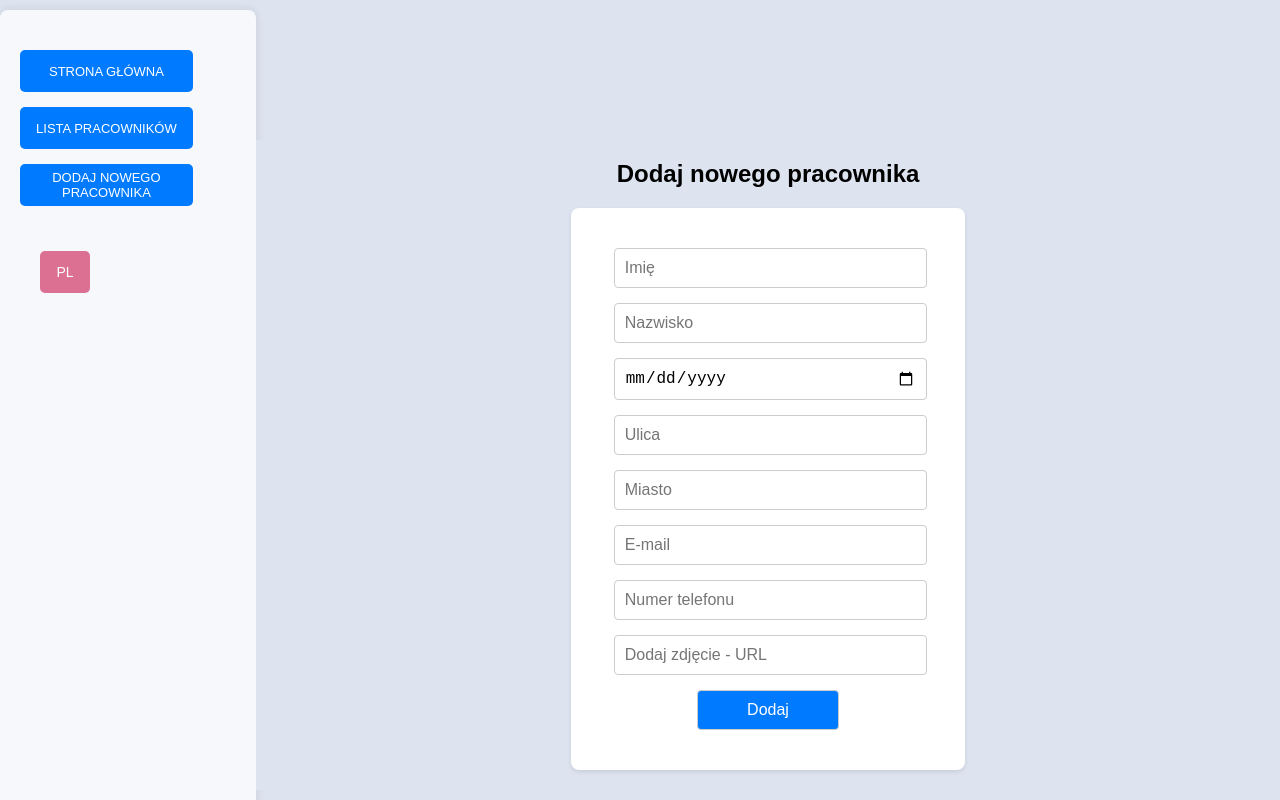
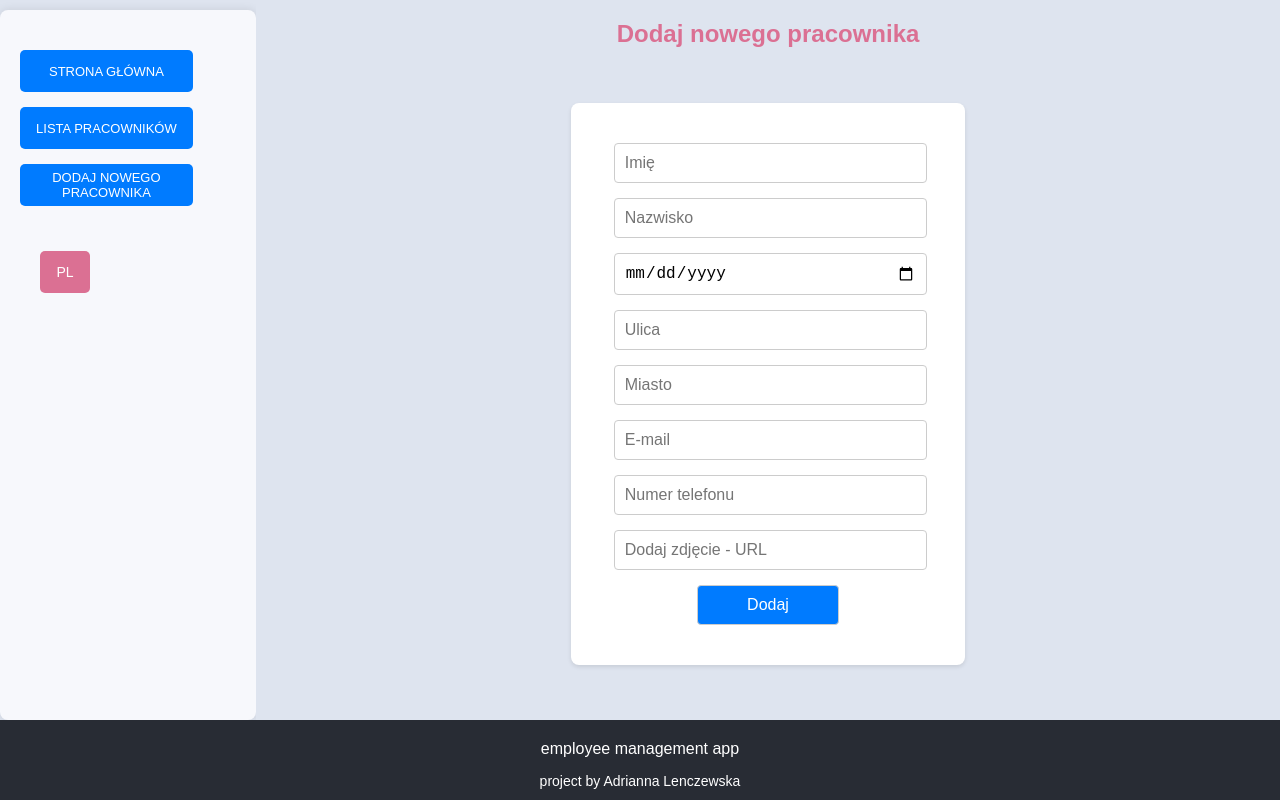
Before and after one commit to AdriannaLen/employee-app, a React (Create React App) app: page /add-new-worker in a window 1280 px wide. Shown: the top 800 px of the page. Built offline with nearby package versions, Linux system fonts and the light colour scheme; no server answers.

Commit message:
latest commit

```diff
--- a/src/components/Footer/index.scss
+++ b/src/components/Footer/index.scss
@@ -7,7 +7,6 @@
   padding: 20px;
   text-align: center;
   color: white;
-  letter-spacing: 1.5px;
 
   &__list {
     flex-direction: column;
--- a/src/pages/AddNewWorker/AddNewWorker.scss
+++ b/src/pages/AddNewWorker/AddNewWorker.scss
@@ -4,19 +4,18 @@
   display: flex;
   flex-direction: column;
   align-items: center;
-  @media (min-width: 768px) {
-    margin: 140px 0;
-  }
 
   &__title {
     font-size: 24px;
     font-weight: bold;
     margin-bottom: 20px;
+    color: palevioletred;
   }
 
   &__form {
     display: flex;
     flex-direction: column;
+    margin: 35px 0;
     align-items: center;
     gap: 15px;
     background: #fff;
--- a/src/pages/UserList/index.scss
+++ b/src/pages/UserList/index.scss
@@ -11,6 +11,7 @@
     margin-bottom: 20px;
     margin-left: 10px;
     margin-right: 10px;
+    color: palevioletred;;
     @media (min-width: 768px) {
       flex-direction: row;
       justify-content: space-between;
```
